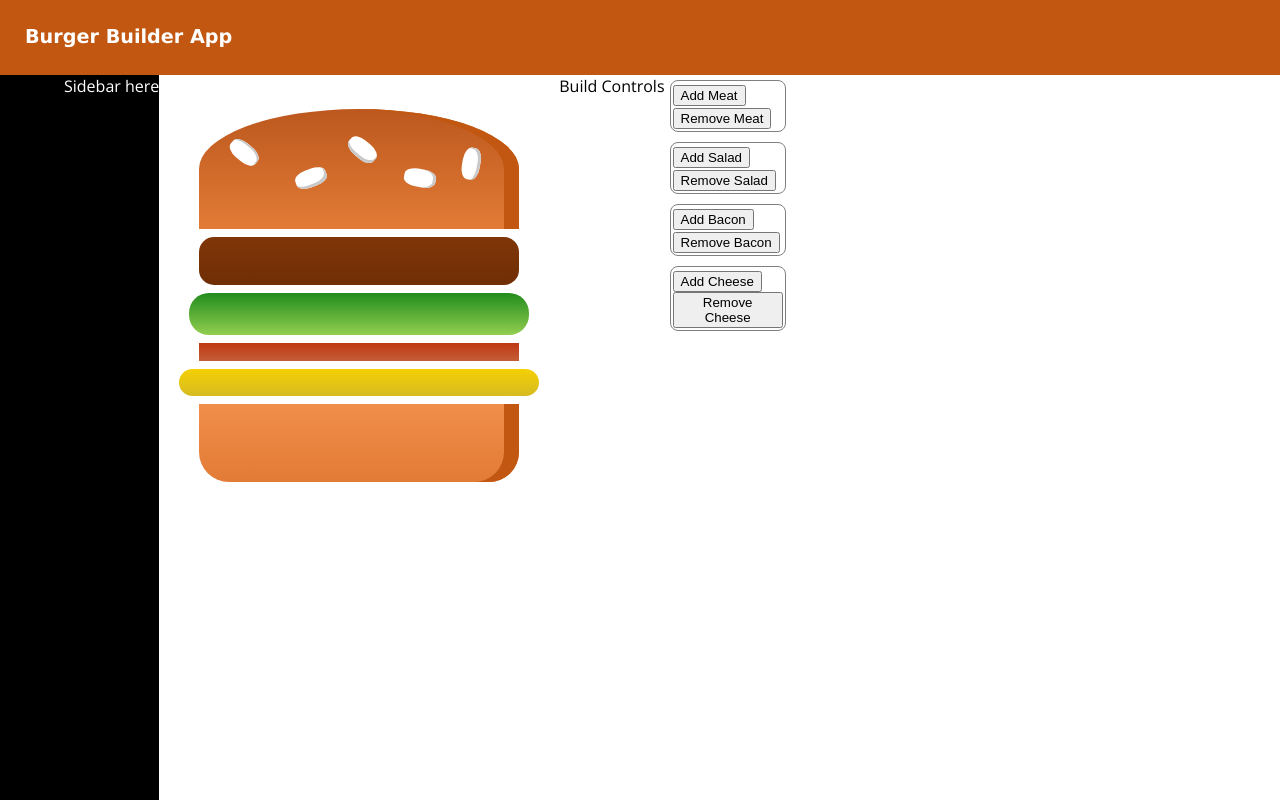
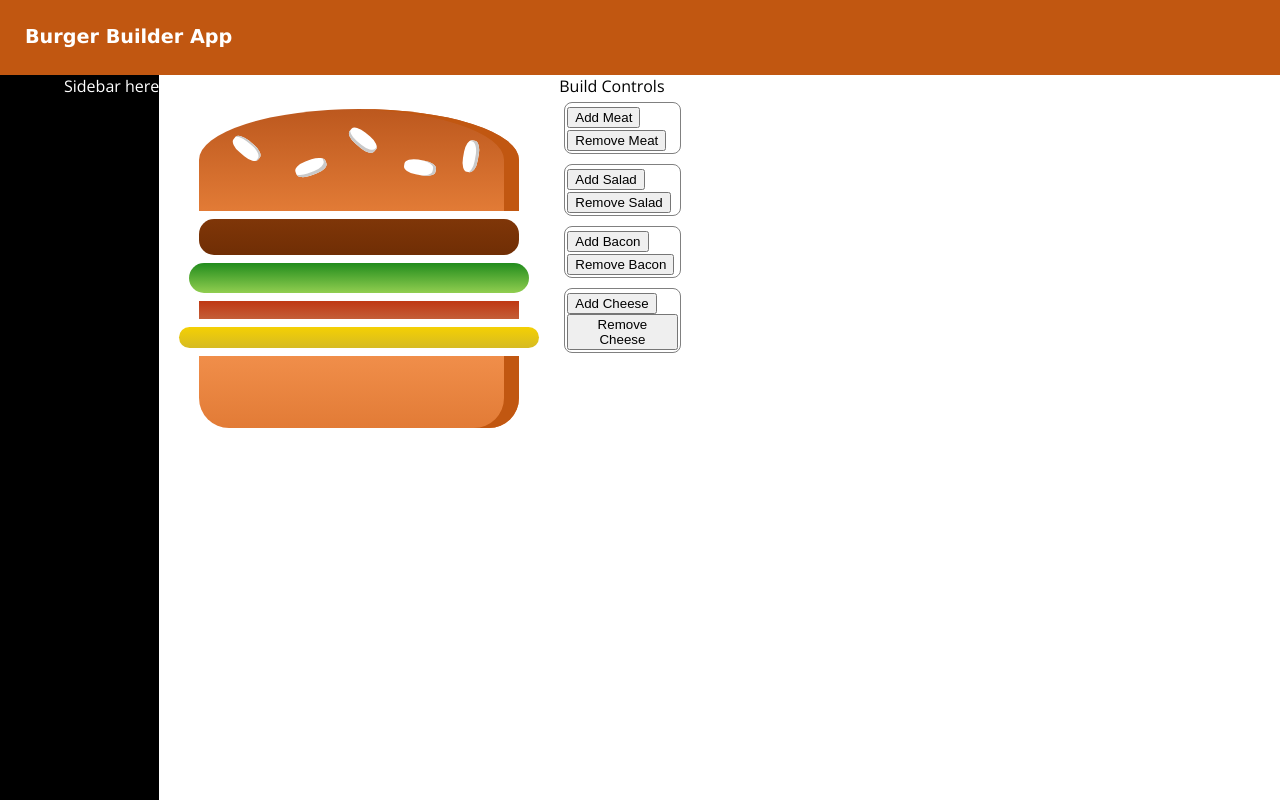
Before and after one commit to JordT/burgerBuilderApp, a React (Create React App) app: page / in a window 1280 px wide. Shown: the top 800 px of the page. Built offline with nearby package versions, Linux system fonts and the light colour scheme.

Commit message:
improved burger layout so bottom doesn't get cut off

```diff
--- a/src/components/Burger/Burger.module.css
+++ b/src/components/Burger/Burger.module.css
@@ -1,7 +1,7 @@
 .Burger {
     width: 100%;
     margin-top: 2vw;
-    height: 250px;
+    height: 350px;
     overflow: hidden;
     text-align: center;
     font-weight: bold;
@@ -11,7 +11,7 @@
 @media (min-width: 500px) and (min-height: 400px) {
     .Burger {
         width: 350px;
-        height: 300px;
+        height: 400px;
     }
 }
 
@@ -19,13 +19,13 @@
 @media (min-width: 500px) and (min-height: 401px) {
     .Burger {
         width: 400px;
-        height: 400px;
+        height: 450px;
     }
 }
 
 @media (min-width: 1000px) and (min-height: 700px) {
     .Burger {
         width: 400px;
-        height: 600px
+        height: 600px;
     }
 }
--- a/src/components/Burger/BurgerIngredient/BurgerIngredient.module.css
+++ b/src/components/Burger/BurgerIngredient/BurgerIngredient.module.css
@@ -1,5 +1,5 @@
 .BreadBottom {
-    height: 13%;
+    height: 12%;
     width: 80%;
     background: linear-gradient(#F08E4A, #e27b36);
     border-radius: 0 0 30px 30px;
@@ -8,7 +8,7 @@
 }
 
 .BreadTop {
-    height: 20%;
+    height: 17%;
     width: 80%;
     background: linear-gradient(#bc581e, #e27b36);
     border-radius: 50% 50% 0 0;
@@ -83,7 +83,7 @@
 
 .Meat {
     width: 80%;
-    height: 8%;
+    height: 6%;
     background: linear-gradient(#7f3608, #702e05);
     margin: 2% auto;
     border-radius: 15px;
@@ -91,7 +91,7 @@
 
 .Cheese {
     width: 90%;
-    height: 4.5%;
+    height: 3.5%;
     margin: 2% auto;
     background: linear-gradient(#f4d004, #d6bb22);
     border-radius: 20px;
@@ -99,7 +99,7 @@
 
 .Salad {
     width: 85%;
-    height: 7%;
+    height: 5%;
     margin: 2% auto;
     background: linear-gradient(#228c1d, #91ce50);
     border-radius: 20px;
--- a/src/containers/BurgerBuilder/BurgerBuilder.js
+++ b/src/containers/BurgerBuilder/BurgerBuilder.js
@@ -13,9 +13,9 @@ function BurgerBuilder () {
     return (
       <AuxHOC>
         <Burger meat={meat} salad={salad} bacon={bacon} cheese={cheese}/>
-        <div className={classes.Controls}>Build Controls</div>
         <div className={ classes.Container }>
         {/* trying to get css to organise buttons */}
+        <div className={classes.Controls}>Build Controls</div>
           <div className={classes.Ingredient }>
             <button type="button"
               className={(meat <= 2) ? null : classes.ButtonDisabled }
```
